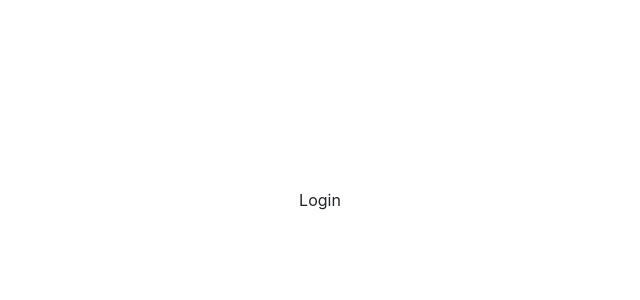
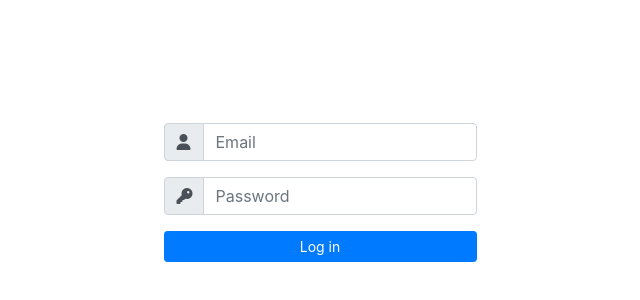
Before and after one commit to hungdevjs/infinity-cloud, a React (Create React App) app in the folder client/: page /login in a window 1280 px wide. Shown: the part 200-500 px from the top of the page, without its empty margins (320-960 px from the left). Built offline with nearby package versions, Linux system fonts and the light colour scheme.

Commit message:
add sidebar

```diff
--- a/client/package.json
+++ b/client/package.json
@@ -13,6 +13,7 @@
         "react-redux": "^7.2.0",
         "react-router-dom": "^5.2.0",
         "react-scripts": "3.4.1",
+        "react-sidebar": "^3.0.2",
         "reactstrap": "^8.4.1",
         "redux": "^4.0.5",
         "redux-logger": "^3.0.6",
--- a/client/src/App.js
+++ b/client/src/App.js
@@ -7,12 +7,12 @@ import "bootstrap/dist/css/bootstrap.min.css"
 import "./App.css"
 
 import Layout from "./layout"
-
+import Sidebar from "./components/Sidebar"
 function App() {
     return (
         <Provider store={store}>
             <div
-                className="App min-vh-100 min-vw-100 d-flex align-items-center justify-content-center py-3"
+                className="App min-vh-100 min-vw-100 d-flex align-items-center justify-content-center"
             >
                 <Layout />
             </div>
--- a/client/src/components/PrivateComponent.js
+++ b/client/src/components/PrivateComponent.js
@@ -1,10 +1,21 @@
-import { useEffect } from 'react'
+import React, { useState, useEffect } from 'react'
 import history from '../configs/history'
-
+import Sidebar from './Sidebar'
 export default ({ user, route }) => {
     useEffect(() => {
         if (!user && route.isLogged) history.push('/login')
     }, [])
 
-    return route.component()
+    const [sidebarIsHiden, setSidebarIsHiden] = useState(window.innerWidth < 960)
+    window.addEventListener('resize', () => {
+        if (window.innerWidth < 960) setSidebarIsHiden(true)
+        else setSidebarIsHiden(false)
+    })
+
+    const Component = route.component
+
+    return <div style={{ paddingLeft: sidebarIsHiden ? 0 : '200px' }}>
+        <Sidebar />
+        <Component />
+    </div>
 }
--- /dev/null
+++ b/client/src/components/Sidebar.js
@@ -0,0 +1,52 @@
+import React from "react";
+import Sidebar from "react-sidebar";
+
+import SidebarContent from './SidebarContent'
+
+const mql = window.matchMedia(`(min-width: 960px)`);
+
+class App extends React.Component {
+    constructor(props) {
+        super(props);
+        this.state = {
+            sidebarDocked: mql.matches,
+            sidebarOpen: false
+        };
+
+        this.mediaQueryChanged = this.mediaQueryChanged.bind(this);
+        this.onSetSidebarOpen = this.onSetSidebarOpen.bind(this);
+    }
+
+    componentWillMount() {
+        mql.addListener(this.mediaQueryChanged);
+    }
+
+    componentWillUnmount() {
+        this.state.mql.removeListener(this.mediaQueryChanged);
+    }
+
+    onSetSidebarOpen(open) {
+        this.setState({ sidebarOpen: open });
+    }
+
+    mediaQueryChanged() {
+        this.setState({ sidebarDocked: mql.matches, sidebarOpen: false });
+    }
+
+    render() {
+        const { sidebarOpen, sidebarDocked } = this.state
+
+        return (
+            <Sidebar
+                sidebar={SidebarContent}
+                open={this.state.sidebarOpen}
+                docked={this.state.sidebarDocked}
+                onSetOpen={this.onSetSidebarOpen}
+            >
+                {!sidebarOpen && !sidebarDocked && <button onClick={() => this.setState({ sidebarDocked: mql.matches, sidebarOpen: true })}>open</button>}
+            </Sidebar>
+        );
+    }
+}
+
+export default App;
--- /dev/null
+++ b/client/src/components/SidebarContent.js
@@ -0,0 +1,5 @@
+import React from 'react'
+
+export default <div style={{ width: '200px' }}>
+    Sidebar content
+</div>
--- a/client/src/configs/routes.js
+++ b/client/src/configs/routes.js
@@ -1,5 +1,5 @@
 import Home from "../pages/Home"
 
 export default [
-    { path: "/", component: Home }
+    { path: "/", component: Home, isLogged: true }
 ]
--- a/client/src/pages/Home.js
+++ b/client/src/pages/Home.js
@@ -1,7 +1,5 @@
 import React from 'react'
-import history from '../configs/history'
 
 export default () => <>
-    Home
-    <button onClick={() => history.push('/login')}>Login</button>
+    Helo
 </>
--- a/client/src/pages/Login.js
+++ b/client/src/pages/Login.js
@@ -1,3 +1,45 @@
-import React from 'react'
+import React, { useState } from 'react'
+import { Form, FormGroup, InputGroup, InputGroupAddon, InputGroupText, Input, Button } from 'reactstrap';
 
-export default () => <>Login</>
+const iconStyle = {
+    width: '40px'
+}
+
+export default () => {
+    const [email, setEmail] = useState("")
+    const [password, setPassword] = useState("")
+
+    const onSubmit = e => {
+        e.preventDefault()
+
+        // send email and password to server
+    }
+
+    return <>
+        <Form onSubmit={e => onSubmit(e)}>
+            <FormGroup>
+                <InputGroup>
+                    <InputGroupAddon addonType="prepend">
+                        <InputGroupText style={iconStyle}>
+                            <i className="fas fa-user" />
+                        </InputGroupText>
+                    </InputGroupAddon>
+                    <Input placeholder="Email" value={email} onChange={e => setEmail(e.target.value)} />
+                </InputGroup>
+            </FormGroup>
+            <FormGroup>
+                <InputGroup>
+                    <InputGroupAddon addonType="prepend">
+                        <InputGroupText style={iconStyle}>
+                            <i className="fas fa-key" />
+                        </InputGroupText>
+                    </InputGroupAddon>
+                    <Input placeholder="Password" type="password" value={password} onChange={e => setPassword(e.target.value)} />
+                </InputGroup>
+            </FormGroup>
+            <FormGroup>
+                <Button className="w-100" type="submit" color="primary" size="sm">Log in</Button>
+            </FormGroup>
+        </Form>
+    </>
+}
--- a/client/src/redux/reducer.js
+++ b/client/src/redux/reducer.js
@@ -1,5 +1,5 @@
 export default (state = {
-    user: null,
+    user: { name: 'hung' },
     isLoading: false,
     isOpen: false
 }, action) => {
```
Also changed, not shown: client/src/components/Header.js (added, +12 -0 lines), 1 other file (tests, documents, lock files or other folders).
